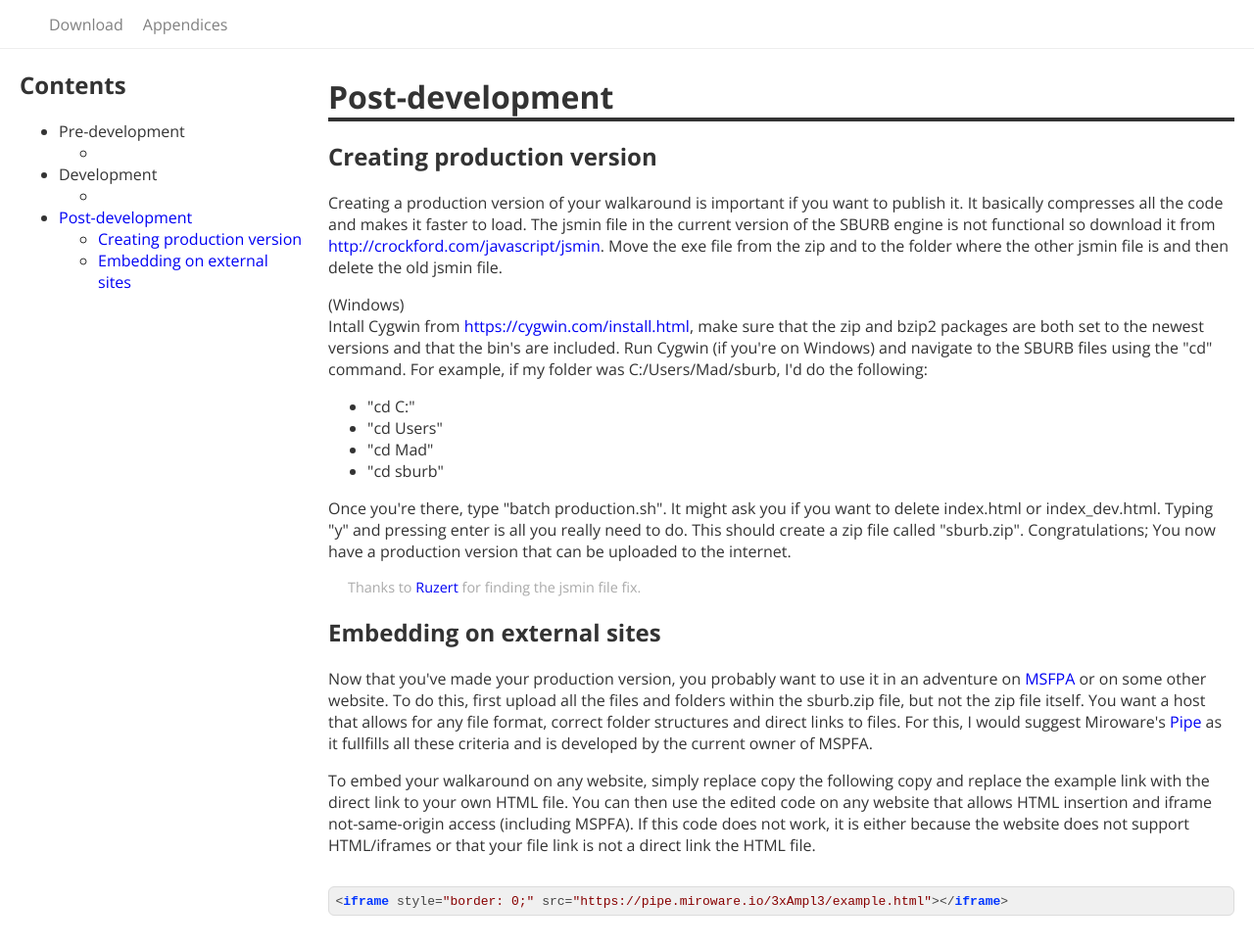
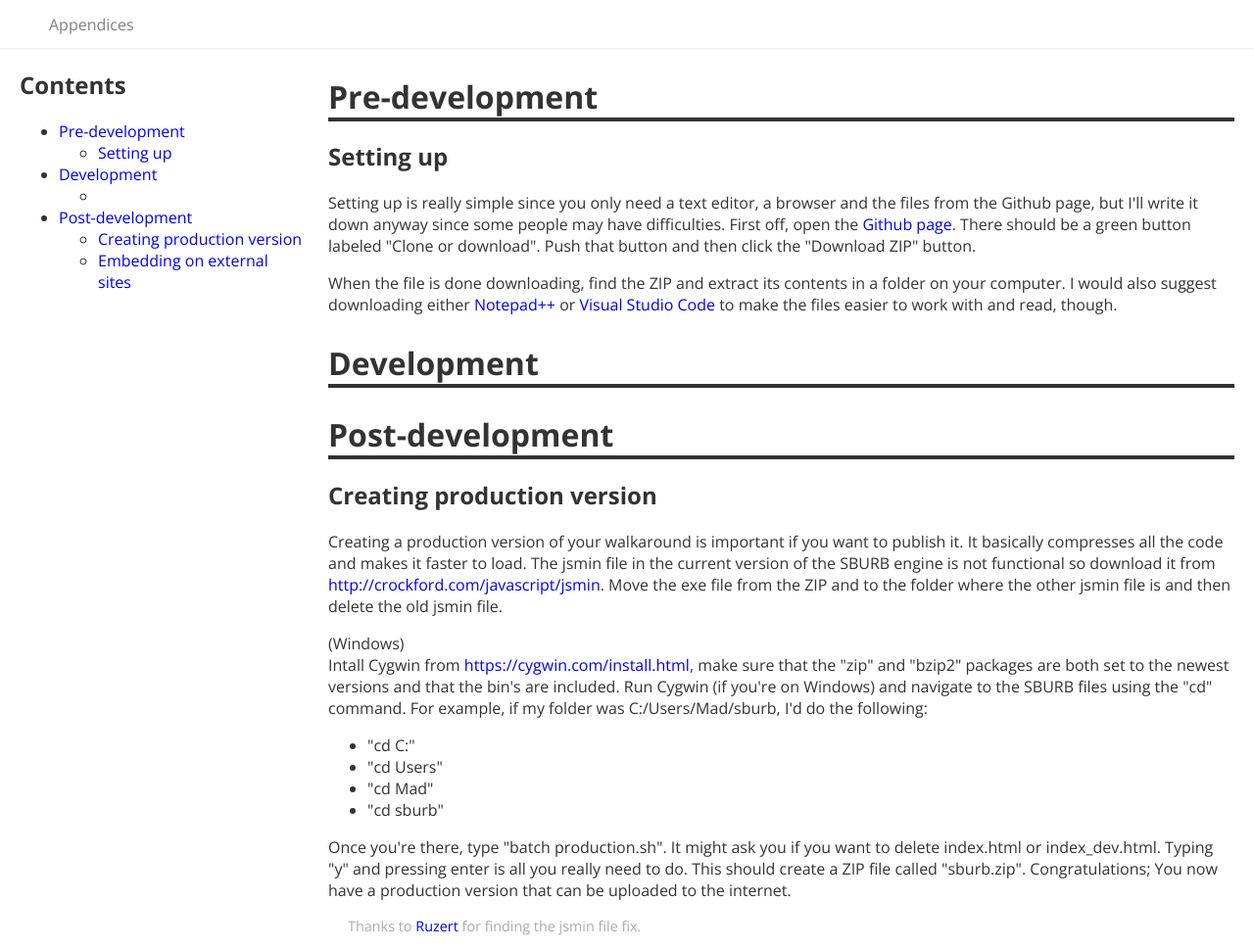
Before and after one commit to madcreativity/Sburb-tutorial, a plain HTML site: page index.html in a window 1280 px wide. Shown: the top 968 px of the page at 98% size. Drawn offline with nearby package versions, Linux system fonts and the light colour scheme; files whose address does not match are found by name.

Commit message:
Add "Setting up" section.

```diff
--- a/index.html
+++ b/index.html
@@ -20,7 +20,6 @@
         <header>
             <nav>
                 <ul>
-                    <li><a href="https://github.com/WhatPumpkin/Sburb" target="_blank">Download</a></li>
                     <li><a href="appendices.html">Appendices</a></li>
                 </ul>
             </nav>
@@ -32,14 +31,14 @@
                     <h2>Contents</h2>
                     <ul>
                         <li>
-                            Pre-development
+                            <a href="#pre-development">Pre-development</a>
                             <ul>
-                                <li></li>
+                                <li><a href="#setup">Setting up</a></li>
                             </ul>
                         </li>
 
                         <li>
-                            Development
+                            <a href="#development">Development</a>
                             <ul>
                                 <li></li>
                             </ul>
@@ -55,18 +54,41 @@
                     </ul>
                 </section>
                 <div id="innerContainer">
+                    <section id="pre-development">
+                        <h1>Pre-development</h1>
+                        <section id="setup">
+                            <h2>Setting up</h2>
+                            <p>
+                                Setting up is really simple since you only need a text editor, a browser and the files from the Github page, but I'll write it down anyway since some people may have difficulties. First off, open the <a href="https://github.com/WhatPumpkin/Sburb" target="_blank">Github page</a>. There should be a green button labeled "Clone or download". Push that button and then click the "Download ZIP" button.
+                            </p>
+                            <p>
+                                When the file is done downloading, find the ZIP and extract its contents in a folder on your computer. I would also suggest downloading either <a href="https://notepad-plus-plus.org/download/v7.6.4.html" target="_blank">Notepad++</a> or <a href="https://code.visualstudio.com/" target="_blank">Visual Studio Code</a> to make the files easier to work with and read, though.
+                            </p>
+                        </section>
+                    </section>
+
+                    <section id="development">
+                        <h1>Development</h1>
+                        <section>
+                            <h2></h2>
+                            <p>
+
+                            </p>
+                        </section>
+                    </section>
+
                     <section id="post-development">
                         <h1>Post-development</h1>
                         <section id="production">
                             <h2>Creating production version</h2>
                             <p>
                                 Creating a production version of your walkaround is important if you want to publish it. It basically compresses all the code and makes it faster to load.
-                                The jsmin file in the current version of the SBURB engine is not functional so download it from <a href="http://crockford.com/javascript/jsmin" target="_blank">http://crockford.com/javascript/jsmin</a>. Move the exe file from the zip and to the folder where the other jsmin file is and then delete the old jsmin file.
+                                The jsmin file in the current version of the SBURB engine is not functional so download it from <a href="http://crockford.com/javascript/jsmin" target="_blank">http://crockford.com/javascript/jsmin</a>. Move the exe file from the ZIP and to the folder where the other jsmin file is and then delete the old jsmin file.
                             </p>
 
                             <p>
                                 (Windows)<br>
-                                Intall Cygwin from <a href="https://cygwin.com/install.html" target="_blank">https://cygwin.com/install.html</a>, make sure that the zip and bzip2 packages are both set to the newest versions and that the bin's are included.
+                                Intall Cygwin from <a href="https://cygwin.com/install.html" target="_blank">https://cygwin.com/install.html</a>, make sure that the "zip" and "bzip2" packages are both set to the newest versions and that the bin's are included.
                                 Run Cygwin (if you're on Windows) and navigate to the SBURB files using the "cd" command.
                                 For example, if my folder was C:/Users/Mad/sburb, I'd do the following:
                             </p>
@@ -78,7 +100,7 @@
                             </ul>
                             <p>
                                 Once you're there, type "batch production.sh". It might ask you if you want to delete index.html or index_dev.html. Typing "y" and pressing enter is all you really need to do.
-                                This should create a zip file called "sburb.zip". Congratulations; You now have a production version that can be uploaded to the internet.
+                                This should create a ZIP file called "sburb.zip". Congratulations; You now have a production version that can be uploaded to the internet.
                             </p>
                             <p class="subnote">
                                 Thanks to <a href="https://www.reddit.com/user/Ruzert" target="_blank">Ruzert</a> for finding the jsmin file fix.
```
